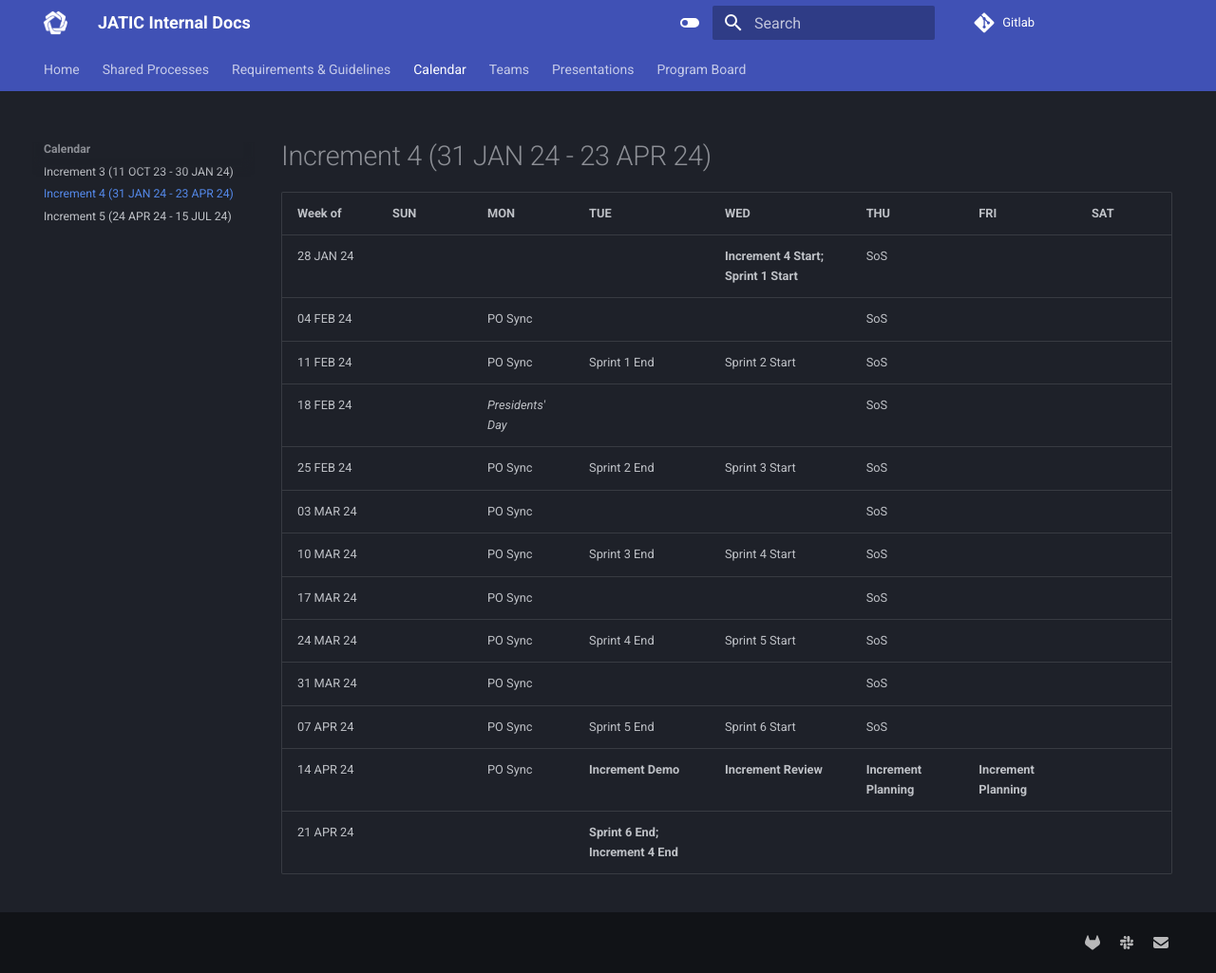
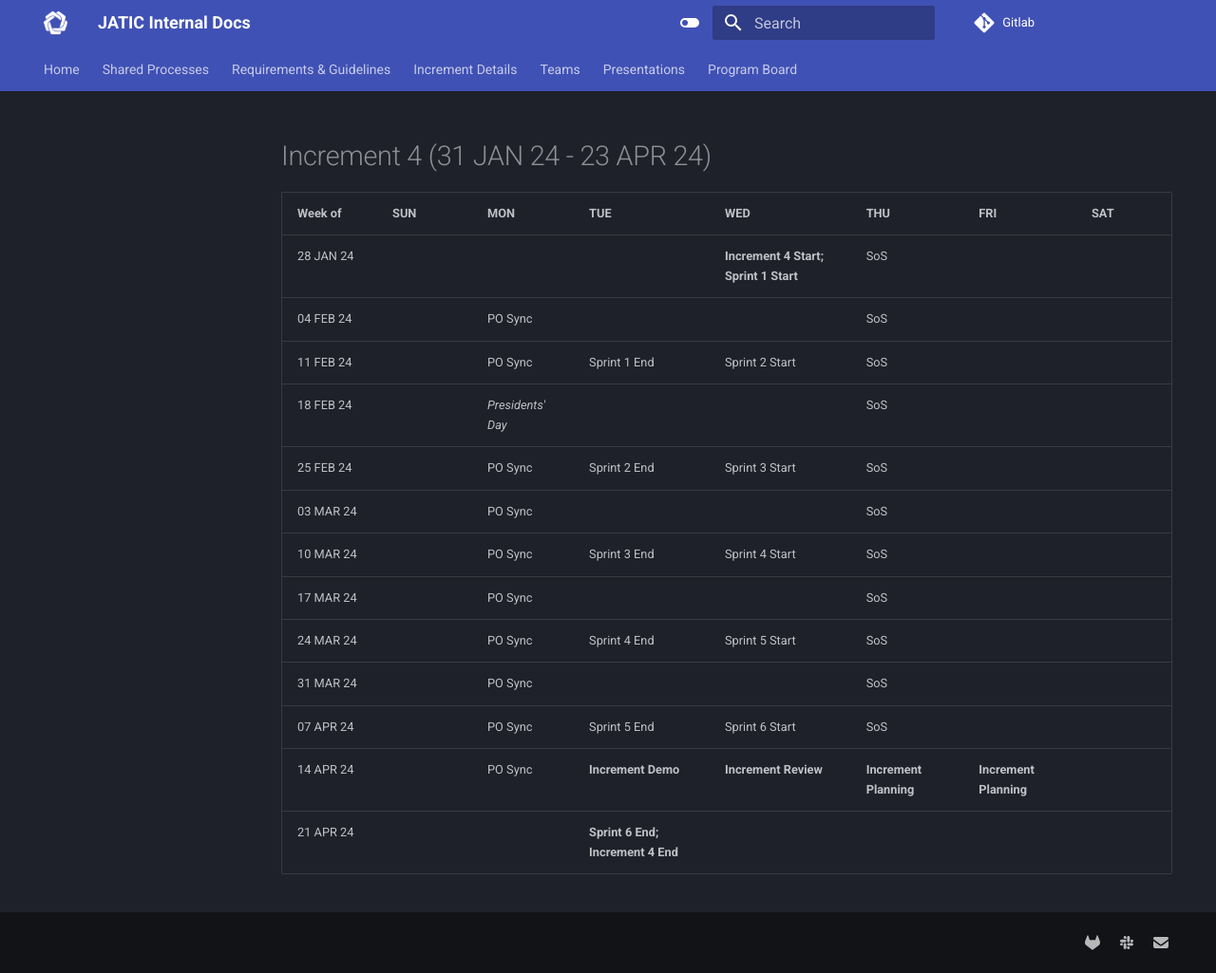
Before and after one commit to zheng0xd/JATIC-internal-docs, an MkDocs documentation site: the page built from docs/increment/4/calendar.md, in a window 1280 px wide and 1025 px high. Shown: the whole window at 95% size. Built offline with MkDocs 1.6.1 and Material for MkDocs 9.7.7, drawn with Linux system fonts in a browser that asks for light colours.

Commit message:
create increment tab

```diff
--- a/mkdocs.yml
+++ b/mkdocs.yml
@@ -14,7 +14,7 @@ theme:
     - navigation.top
     - navigation.expand
     - navigation.sections
-    - navigation.path # this will only work on the Material for MkDocs insider's edition
+    - navigation.path # this currently only works on the Material for MkDocs insider's edition
   logo: assets/logo-white.png
   favicon: assets/logo-blue.png
   palette:
@@ -45,9 +45,6 @@ plugins:
   - search
   - tags:
       tags_file: tags.md
-#;  - git-revision-date-localized:
-#      enable_creation_date: true
-#      type: timeago
 markdown_extensions:
   - abbr
   - admonition
@@ -63,6 +60,7 @@ markdown_extensions:
       emoji_index: !!python/name:material.extensions.emoji.twemoji
       emoji_generator: !!python/name:material.extensions.emoji.to_svg
 nav:
+# Once indented lines become navigation tabs. Twice indented become sections in the right-hand navigation.
   - 'Home':
     - index.md
     - 'Program Info':
@@ -83,7 +81,7 @@ nav:
       - 'RAVEN': 'products/raven.md'
       - 'XAITK': 'products/xaitk.md'
     - 'About this site' : 'about.md'
-  - 'Shared Processes': # this name seems reasonable
+  - 'Shared Processes':
     - 'process/index.md'
     - 'Agile Methodology':
       - process/agile/index.md
@@ -98,9 +96,9 @@ nav:
     - 'Guides':
       - 'Gitlab for Agile Software Development': 'process/guides/gitlab-agile.md'
       - 'User Engagement Guide': 'process/guides/user-engagement.md'
-  - 'Requirements & Guidelines': # this name seems reasonable
+  - 'Requirements & Guidelines':
       - reqs/index.md
-      - 'Software':
+      - 'Software': # each of these should be brought under the "reqs" folder eventually
         - sdp/index.md
         - 'Common Protocols': 'sdp/protocols.md'
         - 'Testing Requirements': 'sdp/testing-plan.md'
@@ -116,10 +114,12 @@ nav:
         - 'Data Rights & Licensing Policy': 'reqs/product/data-rights-licensing.md'
         - 'Public Release Guidelines': 'reqs/product/public-release.md'
         - 'Product Naming Guidelines': 'reqs/product/naming.md'
-  - 'Calendar':
-    - 'Increment 3 (11 OCT 23 - 30 JAN 24)': 'calendar/inc3.md'
-    - 'Increment 4 (31 JAN 24 - 23 APR 24)': 'calendar/inc4.md'
-    - 'Increment 5 (24 APR 24 - 15 JUL 24)': 'calendar/inc5.md'
+  - 'Increment Details':
+    - 'Calendar': 'increment/3/calendar.md'
+    - 'Objectives': 'increment/3/objectives.md'
+    - 'Priority Engagements': 'calendar/inc5.md'
+    - 'Archive':
+      - increment/archive/index.md
   - 'Teams':
     - 'ARiA': 'teams/aria.md'
     - 'IBM': 'teams/ibm.md'
@@ -130,6 +130,6 @@ nav:
     - 'PM Team': 'teams/pm.md'
     - 'System Team': 'teams/systems.md'
     - 'TwoSix': 'teams/twosix.md'
-  - 'Presentations': # use to host all of our demo videos and presentations. need to figure out how to do this.
+  - 'Presentations':
     - presentations/index.md
   - 'Program Board': https://app.mural.co/t/ecis6578/m/ecis6578/1697134244478/58b5177575b43e6f5caf6feb82d840410a6ceff5?sender=u4d7fc200d51cbdba67ba7346
```
Also changed, not shown: docs/increment/3/calendar.md (renamed from docs/calendar/inc3.md), docs/increment/3/engagements.md (added), docs/increment/3/objectives.md (added), docs/increment/4/calendar.md (renamed from docs/calendar/inc4.md), docs/increment/5/calendar.md (renamed from docs/calendar/inc5.md), docs/increment/archive/index.md (added), docs/increment/index.md (added).
